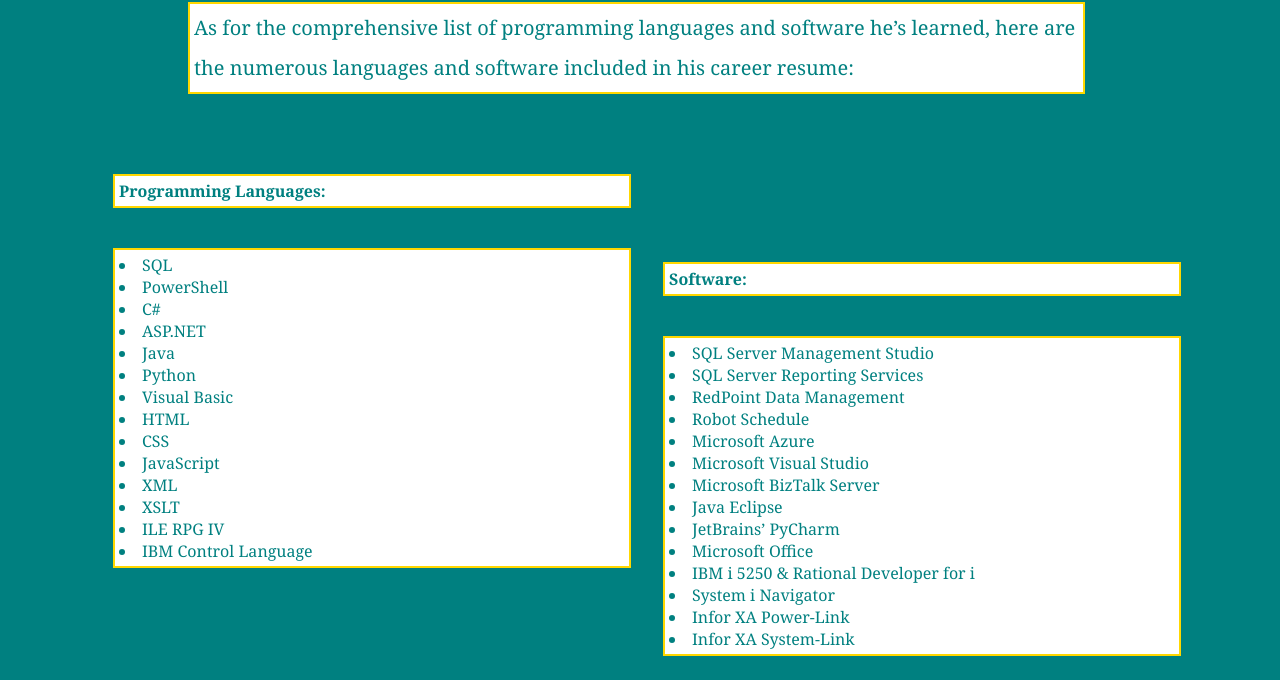
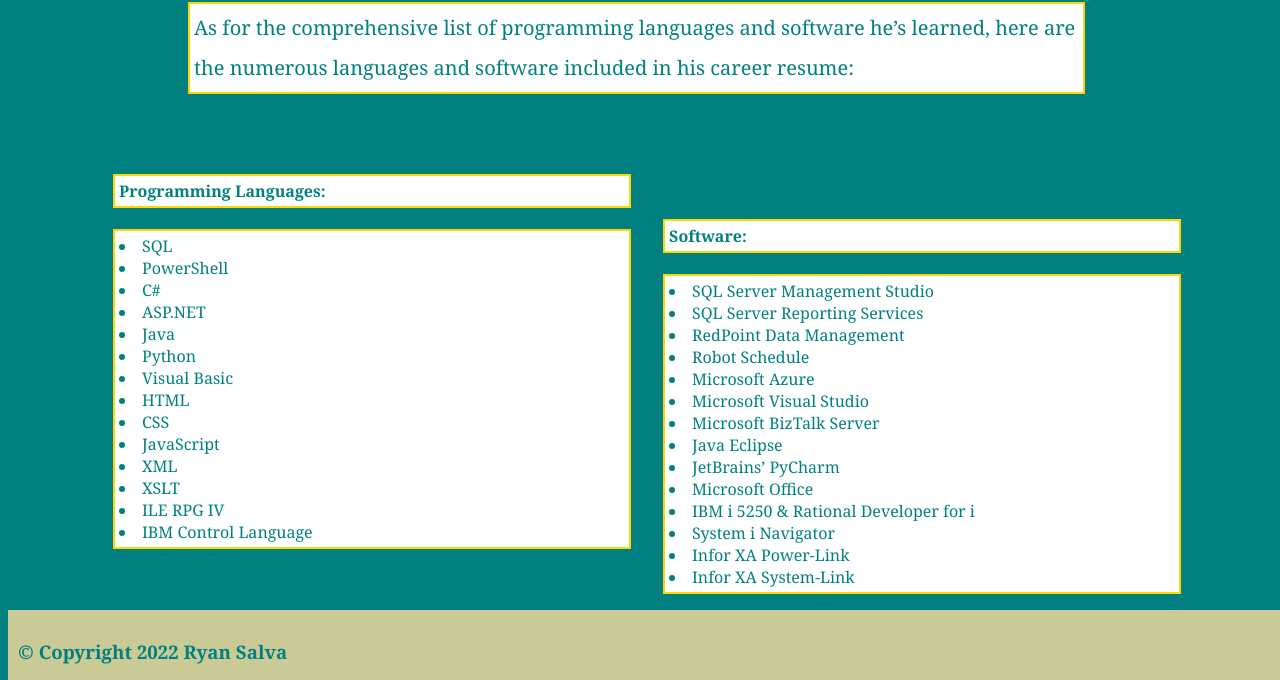
Before and after one commit to MichaelChristman1999/bioSite, a plain HTML site: page about_page.html in a window 1280 px wide. Shown: the part 2687-3367 px from the top of the page. Drawn offline with Linux system fonts and the light colour scheme.

Commit message:
Update about_page.html

```diff
--- a/about_page.html
+++ b/about_page.html
@@ -25,8 +25,8 @@
 <div id="resume-section">
 <p id="resume-statement">As for the comprehensive list of programming languages and software he’s learned, here are the numerous languages and software included in his career resume:</p>
     <div class="web-skills">
-    <h4 class="resume-caption-1" style="margin-bottom: 40px;">Programming Languages:</h4>
-    <ul class="resume-list-1" style="margin-bottom: 40px;">
+    <h4 class="resume-caption-1">Programming Languages:</h4>
+    <ul class="resume-list-1">
     <li>SQL</li>
     <li>PowerShell</li>
     <li>C#</li>
@@ -42,8 +42,8 @@
     <li>ILE RPG IV</li>
     <li>IBM Control Language</li>
     </ul>
-    <h4 class="resume-caption-2" style="margin-bottom: 40px;">Software:</h4>
-    <ul class="resume-list-2" style="margin-bottom: 40px;">
+    <h4 class="resume-caption-2">Software:</h4>
+    <ul class="resume-list-2">
     <li>SQL Server Management Studio</li>
     <li>SQL Server Reporting Services</li>
     <li>RedPoint Data Management</li>
```
